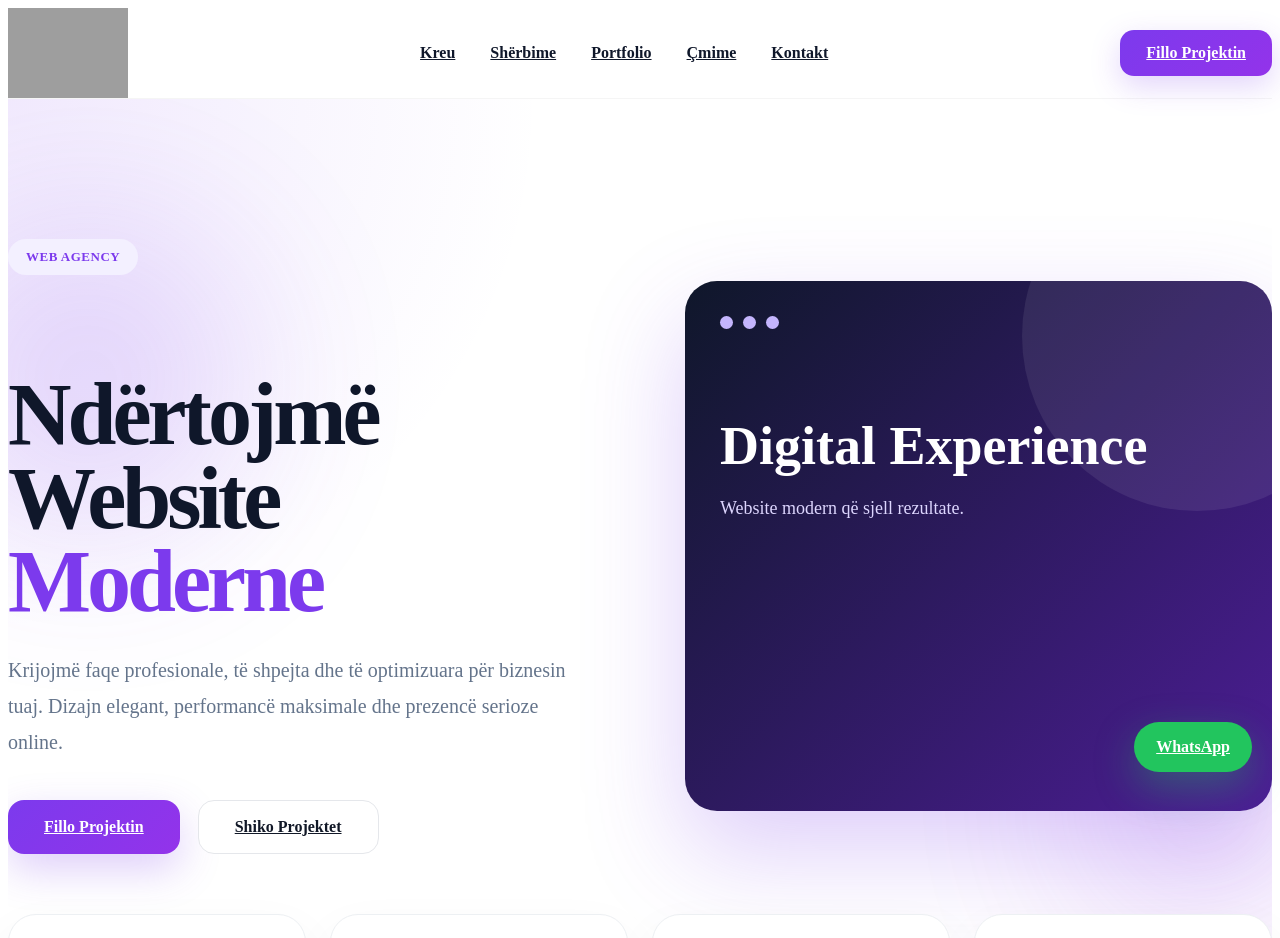
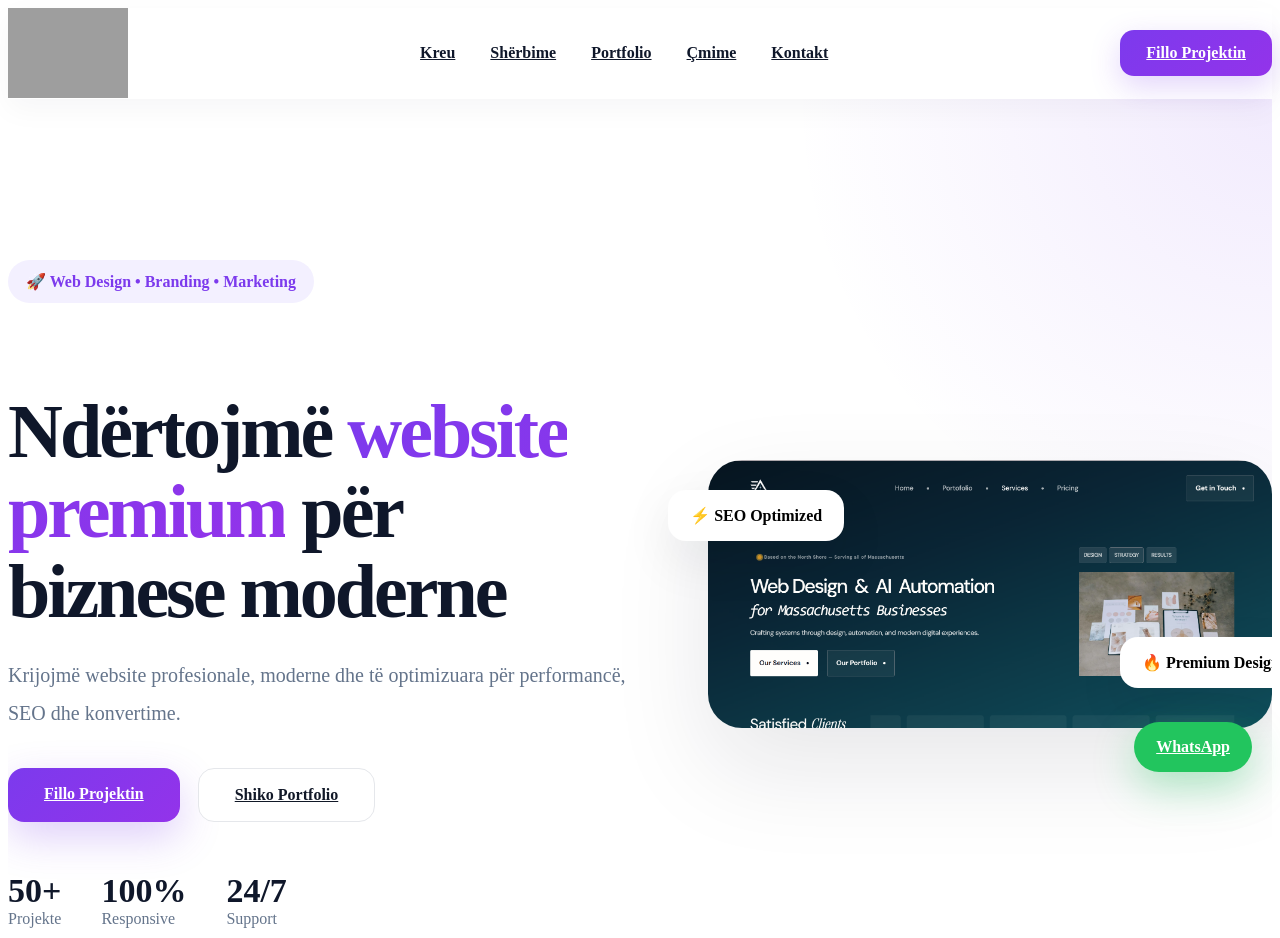
Before and after one commit to genciiv/GV, a React (Vite) app: page / in a window 1280 px wide. Shown: the top 938 px of the page. Built offline with nearby package versions, Linux system fonts and the light colour scheme; grey boxes are pictures that could not be loaded; the HTML template or start-up script is replaced by a standard one.

Commit message:
style fixed

```diff
--- a/src/components/Hero.jsx
+++ b/src/components/Hero.jsx
@@ -3,54 +3,74 @@ import { motion } from "framer-motion";
 function Hero() {
   return (
     <section className="hero" id="home">
-      <div className="blur blur-1"></div>
-      <div className="blur blur-2"></div>
-      <div className="container hero-container">
+      <div className="container hero-grid">
         <motion.div
           className="hero-left"
           initial={{ opacity: 0, y: 40 }}
           animate={{ opacity: 1, y: 0 }}
-          transition={{ duration: 0.8 }}
+          transition={{ duration: 0.7 }}
         >
-          <span className="hero-badge">WEB AGENCY</span>
+          <span className="hero-badge">
+            🚀 Web Design • Branding • Marketing
+          </span>
 
           <h1>
-            Ndërtojmë Website <span>Moderne</span>
+            Ndërtojmë <span>website premium</span> për
+            biznese moderne
           </h1>
 
           <p>
-            Krijojmë faqe profesionale, të shpejta dhe të optimizuara për
-            biznesin tuaj. Dizajn elegant, performancë maksimale dhe prezencë
-            serioze online.
+            Krijojmë website profesionale, moderne dhe të
+            optimizuara për performancë, SEO dhe konvertime.
           </p>
 
-          <div className="hero-actions">
-            <a href="#contact" className="hero-btn">
+          <div className="hero-buttons">
+            <a href="#contact" className="primary-btn">
               Fillo Projektin
             </a>
-            <a href="#portfolio" className="hero-outline">
-              Shiko Projektet
+
+            <a href="#portfolio" className="secondary-btn">
+              Shiko Portfolio
             </a>
+          </div>
+
+          <div className="hero-stats">
+            <div>
+              <strong>50+</strong>
+              <span>Projekte</span>
+            </div>
+
+            <div>
+              <strong>100%</strong>
+              <span>Responsive</span>
+            </div>
+
+            <div>
+              <strong>24/7</strong>
+              <span>Support</span>
+            </div>
           </div>
         </motion.div>
 
         <motion.div
           className="hero-right"
-          initial={{ opacity: 0, scale: 0.9 }}
+          initial={{ opacity: 0, scale: 0.92 }}
           animate={{ opacity: 1, scale: 1 }}
-          transition={{ duration: 0.8, delay: 0.2 }}
+          transition={{ duration: 0.7 }}
         >
-          <div className="mockup-card">
-            <div className="mockup-top">
-              <span></span>
-              <span></span>
-              <span></span>
-            </div>
+          <div className="hero-card">
+            <img
+              src="/projects/project5.png"
+              alt="preview"
+            />
+          </div>
 
-            <div className="mockup-content">
-              <h3>Digital Experience</h3>
-              <p>Website modern që sjell rezultate.</p>
-            </div>
+          <div className="floating-card one">
+            ⚡ SEO Optimized
+          </div>
+
+          <div className="floating-card two">
+            🔥 Premium Design
           </div>
         </motion.div>
       </div>
--- a/src/components/Navbar.jsx
+++ b/src/components/Navbar.jsx
@@ -6,7 +6,7 @@ function Navbar() {
   const closeMenu = () => setOpen(false);
 
   return (
-    <header className="navbar">
+    <header className="navbar glass-nav">
       <div className="container nav-container">
         <div className="logo">
           <a href="#home" onClick={closeMenu}>
--- a/src/styles/home.css
+++ b/src/styles/home.css
@@ -1,100 +1,168 @@
 .hero {
-  padding: 140px 0 100px;
+  padding: 140px 0 120px;
   background:
-    radial-gradient(
-      circle at top left,
-      rgba(124, 58, 237, 0.1),
-      transparent 35%
-    ),
-    #ffffff;
+    radial-gradient(circle at top right,
+    rgba(124,58,237,0.10),
+    transparent 30%),
+    white;
+  overflow: hidden;
 }
 
-.hero-container {
+.hero-grid {
   display: grid;
-  grid-template-columns: 1fr 1fr;
-  gap: 90px;
+  grid-template-columns: 1.1fr 1fr;
   align-items: center;
-}
-
-.hero-left {
-  text-align: left;
+  gap: 80px;
+  min-height: calc(100vh - 90px);
 }
 
 .hero-badge {
-  display: inline-block;
+  display: inline-flex;
   background: #f3f0ff;
-  color: #6d28d9;
-  padding: 10px 18px;
+  color: #7c3aed;
+  padding: 12px 18px;
   border-radius: 999px;
-  font-size: 13px;
   font-weight: 700;
-  margin-bottom: 25px;
-  letter-spacing: 0.5px;
+  margin-bottom: 26px;
 }
 
-.hero h1 {
-  font-size: 88px;
-  line-height: 0.95;
-  letter-spacing: -4px;
-  margin-bottom: 28px;
-  font-weight: 900;
+.hero-left h1 {
+  font-size: 76px;
+  line-height: 1.05;
+  letter-spacing: -3px;
+  color: #0f172a;
+  margin-bottom: 24px;
+}
+
+.hero-left h1 span {
+  background: linear-gradient(
+    135deg,
+    #7c3aed,
+    #9333ea
+  );
+
+  -webkit-background-clip: text;
+  -webkit-text-fill-color: transparent;
+}
+
+.hero-left p {
+  font-size: 20px;
+  line-height: 1.9;
+  color: #64748b;
+  max-width: 650px;
+  margin-bottom: 36px;
+}
+
+.hero-buttons {
+  display: flex;
+  gap: 18px;
+  margin-bottom: 50px;
+}
+
+.primary-btn,
+.secondary-btn {
+  padding: 18px 28px;
+  border-radius: 16px;
+  font-weight: 700;
+  transition: 0.3s;
+}
+
+.primary-btn {
+  background: linear-gradient(
+    135deg,
+    #7c3aed,
+    #9333ea
+  );
+
+  color: white;
+  box-shadow:
+    0 20px 40px rgba(124,58,237,0.25);
+}
+
+.primary-btn:hover {
+  transform: translateY(-4px);
+}
+
+.secondary-btn {
+  border: 1px solid #e5e7eb;
   color: #0f172a;
 }
 
-.hero span {
-  color: #7c3aed;
+.secondary-btn:hover {
+  background: #f8fafc;
 }
 
-.hero p {
-  max-width: 620px;
-  font-size: 20px;
-  line-height: 1.8;
+.hero-stats {
+  display: flex;
+  gap: 40px;
+}
+
+.hero-stats div {
+  display: flex;
+  flex-direction: column;
+}
+
+.hero-stats strong {
+  font-size: 34px;
+  color: #0f172a;
+}
+
+.hero-stats span {
   color: #64748b;
 }
 
-.hero-actions {
-  display: flex;
-  gap: 18px;
-  margin-top: 40px;
+.hero-right {
+  position: relative;
 }
 
-.hero-btn {
-  display: inline-flex;
-  align-items: center;
-  justify-content: center;
-  padding: 17px 36px;
-  background: linear-gradient(135deg, #7c3aed, #9333ea);
-  color: white;
-  border-radius: 16px;
-  font-weight: 700;
-  transition: 0.3s;
-  box-shadow: 0 15px 40px rgba(124, 58, 237, 0.25);
+.hero-card {
+  background: white;
+  border-radius: 34px;
+  overflow: hidden;
+
+  box-shadow:
+    0 40px 100px rgba(15,23,42,0.10);
 }
 
-.hero-btn:hover {
-  transform: translateY(-4px);
+.hero-card img {
+  width: 100%;
+  display: block;
 }
 
-.hero-outline {
-  display: inline-flex;
-  align-items: center;
-  justify-content: center;
-  padding: 17px 36px;
-  border-radius: 16px;
-  border: 1px solid #e5e7eb;
-  color: #111827;
+.floating-card {
+  position: absolute;
+  background: white;
+  padding: 16px 22px;
+  border-radius: 18px;
   font-weight: 700;
-  background: white;
-  transition: 0.3s;
+
+  box-shadow:
+    0 20px 50px rgba(15,23,42,0.08);
 }
 
-.hero-outline:hover {
-  background: #f8fafc;
+.floating-card.one {
+  top: 30px;
+  left: -40px;
 }
 
-.hero-right {
-  display: flex;
-  justify-content: center;
+.floating-card.two {
+  bottom: 40px;
+  right: -30px;
+}
+
+@media(max-width:1000px) {
+
+  .hero-grid {
+    grid-template-columns: 1fr;
+  }
+
+  .hero-left h1 {
+    font-size: 52px;
+  }
+
+  .hero-stats {
+    flex-wrap: wrap;
+  }
 }
 
 .mockup-card {
@@ -233,6 +301,8 @@
   transition: 0.4s;
   overflow: hidden;
   box-shadow: 0 10px 30px rgba(15, 23, 42, 0.04);
+  transition: all 0.35s ease;
+cursor: pointer;
 }
 
 .service-card::before {
@@ -246,9 +316,12 @@
 }
 
 .service-card:hover {
-  transform: translateY(-14px);
-  box-shadow: 0 30px 80px rgba(124, 58, 237, 0.12);
-  border-color: rgba(124, 58, 237, 0.18);
+ transform: translateY(-10px);
+
+  box-shadow:
+    0 20px 50px rgba(124,58,237,0.12);
+
+  border-color: #7c3aed;
 }
 
 .service-card h3 {
@@ -275,8 +348,11 @@
   background: linear-gradient(135deg, #7c3aed, #9333ea);
   color: white;
   box-shadow: 0 15px 35px rgba(124, 58, 237, 0.25);
+  transition: 0.35s;
 }
-
+.service-card:hover .service-icon {
+  transform: scale(1.08) rotate(4deg);
+}
 .portfolio {
   padding: 120px 0;
 }
@@ -1110,3 +1186,20 @@
 .whatsapp-float:hover {
   transform: translateY(-4px);
 }
+
+
+.glass-nav {
+  position: sticky;
+  top: 0;
+  z-index: 1000;
+
+  backdrop-filter: blur(14px);
+  -webkit-backdrop-filter: blur(14px);
+
+  background: rgba(255,255,255,0.75);
+
+  border-bottom: 1px solid rgba(255,255,255,0.4);
+
+  box-shadow:
+    0 10px 30px rgba(15,23,42,0.04);
+}
```
